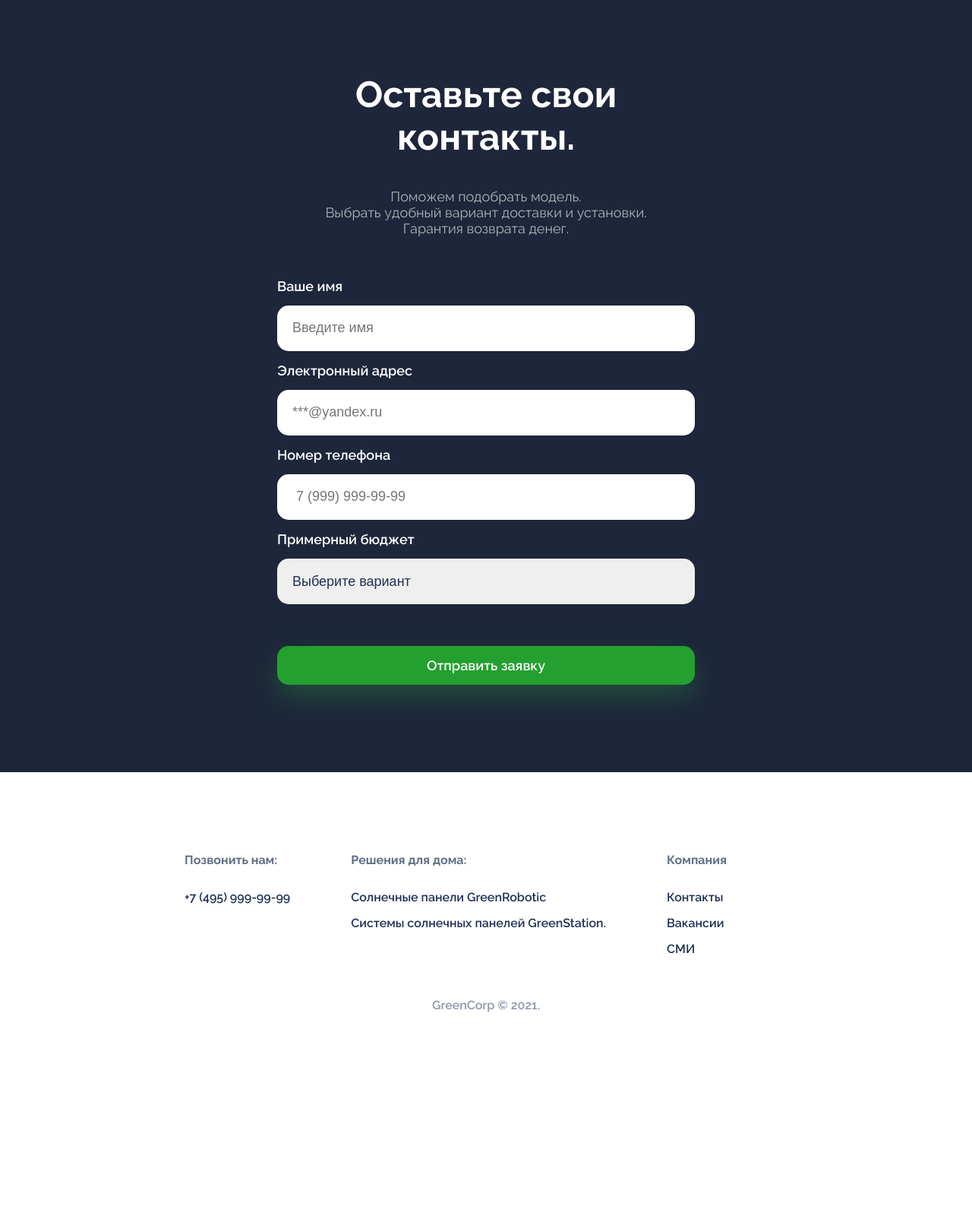
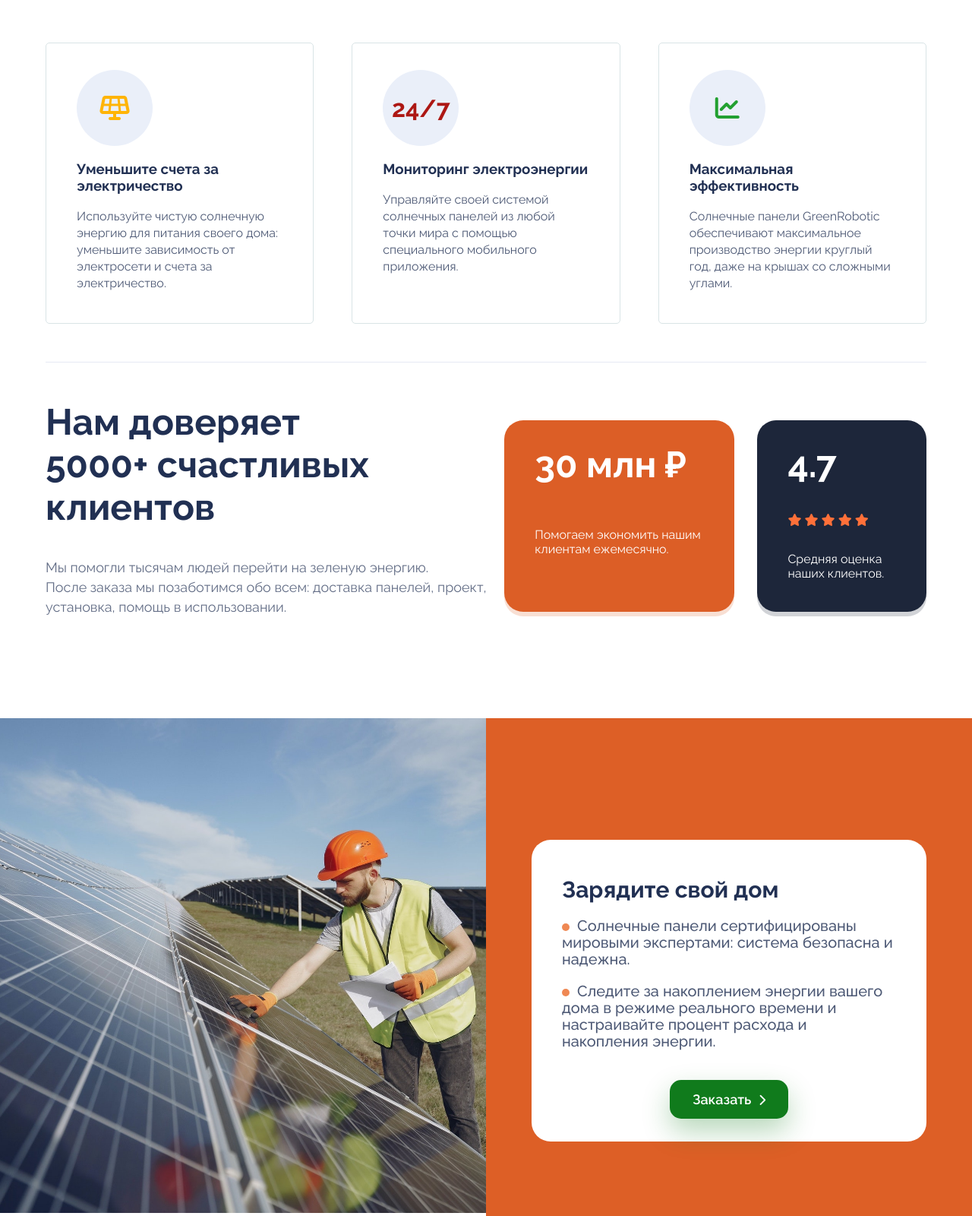
Before and after one commit to Im-Julia/green-corp-landing, a plain HTML site: page index.html in a window 1280 px wide. Shown: the part 880-2480 px from the top of the page at 76% size. Before the commit the page ends 2302 px from the top, so only its background shows below. Drawn offline with nearby package versions, Linux system fonts and the light colour scheme.

Commit message:
Add new section promo and section cards

```diff
--- /dev/null
+++ b/css/features.css
@@ -0,0 +1,114 @@
+.features {
+  background-color: white;
+  padding: 115px 60px;
+}
+
+@media (max-width: 1024px) {
+  .features {
+      padding: 50px 10px;
+  }
+}
+
+.cards {
+  display: grid;
+  grid-template-columns: repeat(3, 1fr);
+  grid-gap: 50px;
+}
+
+.card {
+  padding: 35px 40px 25px 40px;
+  border: 1px solid #D9E4E6;
+  border-radius: 5px;
+}
+
+.card p {
+  font-size: 16px;
+  line-height: 22px;
+  opacity: 0.8;
+  text-align: left;
+}
+
+.card__logo {
+  display: flex;
+  justify-content: center;
+  align-items: center;
+  width: 100px;
+  height: 100px;
+  font-size: 32px;
+  font-weight: 700;
+  background-color: #eaeff9;
+  border-radius: 50%;
+}
+
+.card__logo.yellow {
+  color: #ffb406;
+}
+
+.card__logo.red {
+  color: #ad1714;
+}
+
+.card__logo.green {
+  color: #22a030;
+}
+
+.features__border {
+  margin-top: 50px;
+  margin-bottom: 50px;
+  border-top: 1px solid #E6EAF4;
+}
+
+.features__feedback {
+  display: flex;
+  align-items: center;
+}
+
+.features__feedback h2 {
+  font-size: 48px;
+  margin-top: 0;
+}
+
+.features__feedback-left p {
+  font-size: 18px;
+  line-height: 26px;
+  opacity: 0.7;
+  text-align: left;
+}
+
+.features__savings-box {
+  margin-right: 30px;
+  background-color: #dc5e26;
+  box-shadow: 0px 6px 0 rgb(221 95 38 / 20%);
+}
+
+.features__box {
+  display: flex;
+  flex-direction: column;
+  align-items: baseline;
+  padding: 30px 40px 25px;
+  border-radius: 25px;
+  color: white;
+}
+
+.features__box h3 {
+  margin-top: 0;
+  margin-bottom: 20px;
+  font-size: 48px;
+}
+
+.features__feedback-right {
+  display: flex;
+}
+
+.features__feedback-left {
+  margin-right: 10px;
+}
+
+.features__rate-box {
+  background-color: #1D263A;
+  box-shadow: 0 6px 0 rgb(29 38 58 / 20%);
+}
+
+.stars {
+  color: #ff7039;
+}
--- a/css/main.css
+++ b/css/main.css
@@ -110,7 +110,8 @@ button {
   width: 550px;
 }
 
-.form__container h1, p {
+.form__container h1,
+.form__container p {
   text-align: center;
 }
 
@@ -215,46 +216,70 @@ footer {
   header {
       padding: 10px;
   }
-
   .header__logo {
       height: 20px;
   }
-
   header a {
       margin-right: 10px;
   }
-
   .about {
       flex-direction: column-reverse;
       padding: 50px 10px;
   }
-
   .about h1 {
       font-size: 36px;
       line-height: 40px;
   }
-
   .about__image {
       width: 280px;
   }
-
-  .about__sun_mage {
+  .about__sun-image {
       width: 75px;
       height: 75px;
   }
-
+  .cards {
+      display: grid;
+      grid-template-columns: auto
+  }
+  .features__feedback {
+      flex-direction: column;
+  }
+  .features__feedback-left {
+      margin-right: 0;
+  }
+  .features__feedback-left h2 {
+      font-size: 36px;
+  }
+  .features__feedback-right {
+      flex-direction: column;
+      align-items: initial;
+  }
+  .features__box h3 {
+      font-size: 36px;
+  }
+  .features__savings-box{
+      margin-right: 0;
+      margin-bottom: 30px;
+  }
+  .promo {
+      flex-direction: column-reverse;
+  }
+  .promo__image {
+      width: 100%;
+      height: 500px;
+  }
+  .promo__right {
+      padding: 50px 10px;
+  }
   .form {
       padding: 50px 10px;
   }
-
-  .form h1 {
+  .form h1{
       font-size: 36px;
   }
-
   footer {
       padding: 50px 10px;
   }
-
   .footer__container {
       flex-direction: column;
   }
@@ -264,17 +289,14 @@ footer {
   .about {
       padding: 115px 20px;
   }
-
   .about h1 {
       font-size: 36px;
       line-height: 40px;
   }
-
   .about__image {
       width: 280px;
   }
-
-  .about__sun_image {
+  .about__sun-image {
       width: 75px;
       height: 75px;
   }
--- /dev/null
+++ b/css/promo.css
@@ -0,0 +1,59 @@
+.promo {
+  display: flex;
+}
+
+.promo__image {
+  background-image: url("../img/promo.jpg");
+  background-size: cover;
+  flex-shrink: 0;
+  width: 50%;
+  height: 651px;
+  background-position: center;
+}
+
+.promo__right {
+  padding: 160px 60px;
+  background-color: #dd5f26;
+}
+
+.promo__text {
+  background-color: #fff;
+  padding: 30px 40px;
+  font-size: 20px;
+  line-height: 22px;
+  font-weight: 500;
+  border-radius: 25px;
+}
+
+.promo__text p {
+  opacity: 0.8;
+}
+
+.promo__text p::before {
+  content: '';
+  display: inline-block;
+  width: 10px;
+  height: 10px;
+  border-radius: 50%;
+  background-color: #ec6b29;
+  margin-right: 10px;
+}
+
+.promo__text button {
+  background-color: #107b1c;
+  margin-top: 20px;
+  font-size: 18px;
+  padding: 15px 30px;
+  font-weight: 600;
+  box-shadow: 0 16px 36px rgb(16 122 28 / 30%);
+}
+
+.promo__button_container {
+  display: flex;
+  justify-content: center;
+}
+
+.promo__text button i {
+  font-size: 15px;
+  margin-left: 5px;
+}
--- a/index.html
+++ b/index.html
@@ -12,6 +12,8 @@
     href="https://cdnjs.cloudflare.com/ajax/libs/animate.css/4.1.1/animate.min.css"
   />
   <link rel="stylesheet" href="./css/main.css">
+  <link rel="stylesheet" href="./css/features.css">
+  <link rel="stylesheet" href="./css/promo.css">
 </head>
   <body>
     <header>
@@ -34,6 +36,71 @@
       <div class="about__images animate__animated animate__fadeInRight animate__slow">
         <img class="about__sun_image" src="img/sun.png">
         <img class="about__image" src="img/solar-panel.png">
+      </div>
+    </section>
+
+    <section class="features">
+      <div class="cards">
+        <div class="card">
+          <div class="card__logo yellow">
+            <i class="fas fa-solar-panel"></i>
+          </div>
+          <h3>Уменьшите счета за электричество</h3>
+          <p>Используйте чистую солнечную энергию для питания своего дома: уменьшите зависимость от электросети и счета за электричество.</p>
+        </div>
+        <div class="card">
+          <div class="card__logo red">24/7</div>
+          <h3>Мониторинг электроэнергии</h3>
+          <p>Управляйте своей системой солнечных панелей из любой точки мира с помощью специального мобильного приложения.</p>
+        </div>
+        <div class="card">
+          <div class="card__logo green">
+            <i class="fas fa-chart-line"></i>
+          </div>
+          <h3>Максимальная эффективность</h3>
+          <p>Солнечные панели GreenRobotic обеспечивают максимальное производство энергии круглый год, даже на крышах со сложными углами.</p>
+        </div>
+      </div>
+
+      <div class="features__border"></div>
+        <div class="features__feedback">
+          <div class="features__feedback-left">
+            <h2>Нам доверяет <br> 5000+ счастливых клиентов</h2>
+            <p>Мы помогли тысячам людей перейти на зеленую энергию.
+              <br> После заказа мы позаботимся обо всем: доставка панелей, проект, установка, помощь в использовании.</p>
+          </div>
+          <div class="features__feedback-right">
+            <div class="features__box features__savings-box">
+              <h2>30 млн ₽</h2>
+              <p>Помогаем экономить нашим клиентам ежемесячно.</p>
+            </div>
+            <div class="features__box features__rate-box">
+              <h3>4.7</h3>
+              <p class="stars">
+                <i class="fa-solid fa-star"></i>
+                <i class="fa-solid fa-star"></i>
+                <i class="fa-solid fa-star"></i>
+                <i class="fa-solid fa-star"></i>
+                <i class="fa-solid fa-star"></i>
+              </p>
+              <p>Средняя оценка наших клиентов. </p>
+            </div>
+          </div>
+        </div>
+    </section>
+
+    <section class="promo">
+      <div class="promo__image"></div>
+      <div class="promo__right">
+        <div class="promo__text">
+          <h2>Зарядите свой дом</h2>
+          <p>Солнечные панели сертифицированы мировыми экспертами: система безопасна и надежна.</p>
+          <p>Следите за накоплением энергии вашего дома в режиме реального времени и настраивайте процент расхода и накопления энергии.</p>
+          <div class="promo__button_container">
+          <button type="button">Заказать
+            <i class="fas fa-chevron-right"></i>
+          </button>
+        </div>
       </div>
     </section>
 
```
Also changed, not shown: img/promo.jpg (added). Lines whose indentation alone changed are shown as unchanged.
